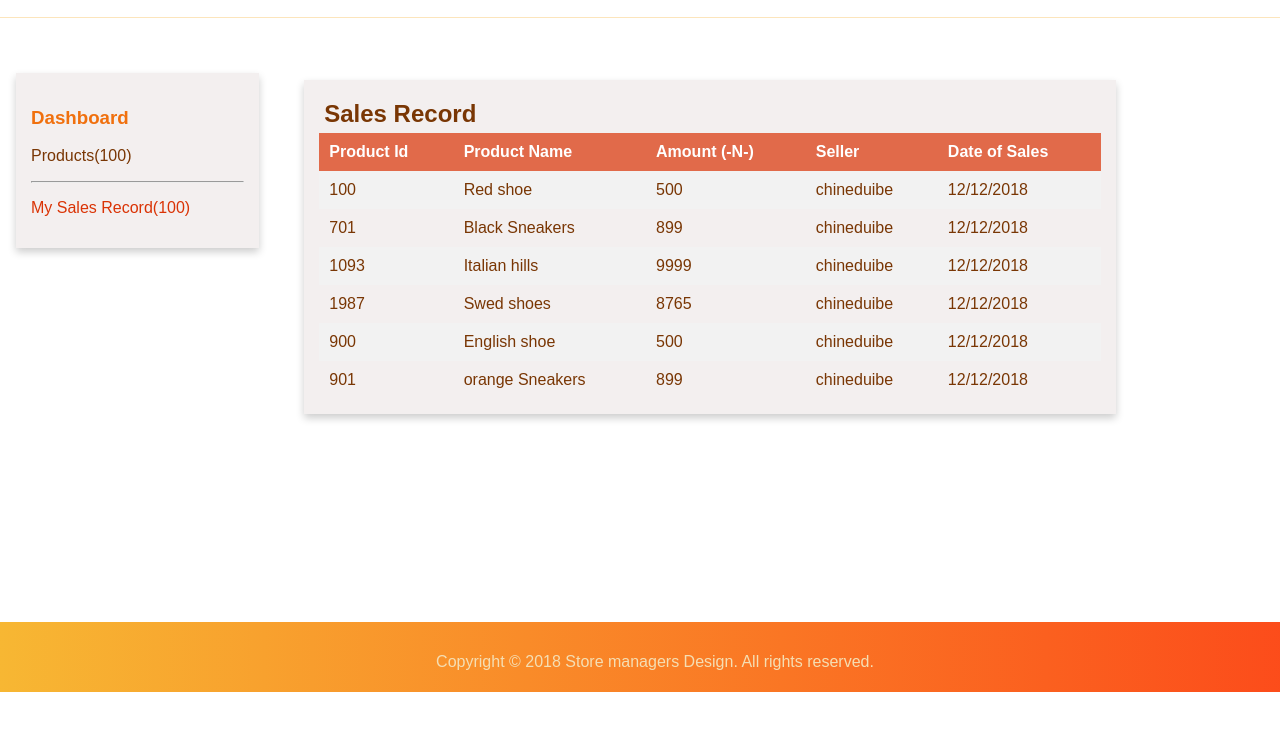
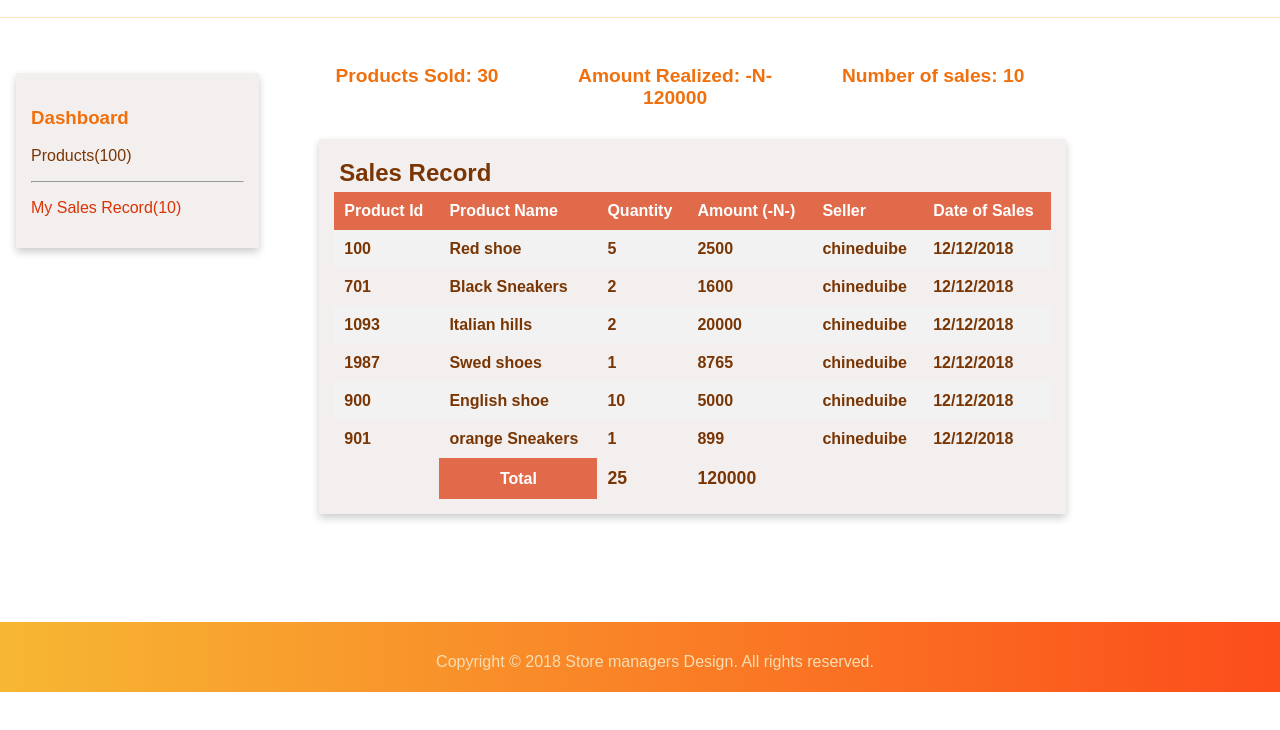
Before and after one commit to julietezekwe/Store_Manager_develop, a plain HTML site: page UI/attendant-record.html in a window 1280 px wide. Shown: the part 60-790 px from the top of the page. Drawn offline with Linux system fonts and the light colour scheme; a web font is replaced by a local one.

Commit message:
(feature) creates attendant view number amount realized and total sales

```diff
--- a/UI/attendant-record.html
+++ b/UI/attendant-record.html
@@ -28,15 +28,25 @@
                                 <h3>Dashboard</h3>
                                 <p><a href="store-attendant.html">Products(100)</a></p>
                                 <hr>
-                                <p class="active"><a href="#">My Sales Record(100)</a></p>
+                                <p class="active"><a href="#">My Sales Record(10)</a></p>
 
 
                             </div>
                             <div class="col-8">
+
                                 <div class="col-11">
 
-                                    </div>
-
+                                        <div class="center">
+                                                <div class="col-3">
+                                                        Products Sold: 30
+                                                    </div>
+                                                    <div class="col-4">
+                                                        Amount Realized: -N- 120000
+                                                    </div>
+                                                    <div class="col-3">
+                                                        Number of sales: 10
+                                                    </div>
+                                        </div>
                                     <div class="card col-11">
                                             <h2 class="table-caption">Sales Record</h2>
 
@@ -44,6 +54,7 @@
                                                     <tr>
                                                       <th>Product Id</th>
                                                       <th>Product Name</th>
+                                                      <th>Quantity</th>
                                                       <th>Amount (-N-)</th>
                                                       <th>Seller</th>
                                                       <th>Date of Sales</th>
@@ -52,27 +63,31 @@
                                                     <tr>
                                                       <td>100</td>
                                                       <td>Red shoe</td>
-                                                      <td>500</td>
+                                                      <td>5</td>
+                                                      <td>2500</td>
                                                       <td>chineduibe</td>
                                                       <td>12/12/2018</td>
                                                     </tr>
                                                     <tr>
                                                         <td>701</td>
                                                         <td>Black Sneakers</td>
-                                                        <td>899</td>
+                                                        <td>2</td>
+                                                        <td>1600</td>
                                                         <td>chineduibe</td>
                                                         <td>12/12/2018</td>
                                                     </tr>
                                                     <tr>
                                                         <td>1093</td>
                                                         <td>Italian hills</td>
-                                                        <td>9999</td>
+                                                        <td>2</td>
+                                                        <td>20000</td>
                                                         <td>chineduibe</td>
                                                         <td>12/12/2018</td>
                                                     </tr>
                                                     <tr>
                                                         <td>1987</td>
                                                         <td>Swed shoes</td>
+                                                        <td>1</td>
                                                         <td>8765</td>
                                                         <td>chineduibe</td>
                                                         <td>12/12/2018</td>
@@ -80,7 +95,8 @@
                                                     <tr>
                                                         <td>900</td>
                                                         <td>English shoe</td>
-                                                        <td>500</td>
+                                                        <td>10</td>
+                                                        <td>5000</td>
                                                         <td>chineduibe</td>
                                                         <td>12/12/2018</td>
 
@@ -88,10 +104,20 @@
                                                     <tr>
                                                         <td>901</td>
                                                         <td>orange Sneakers</td>
+                                                        <td>1</td>
                                                         <td>899</td>
                                                         <td>chineduibe</td>
                                                         <td>12/12/2018</td>
                                                     </tr>
+                                                    <tfoot>
+                                                        <tr>
+                                                            <td></td>
+                                                            <th style="text-align: center; font-weight: bold">Total</th>
+                                                            <td>25</td>
+                                                            <td>120000</td>
+                                                        </tr>
+                                                    </tfoot>
+
                                                   </table>
                                     </div>
 
--- a/UI/css/styles.css
+++ b/UI/css/styles.css
@@ -92,6 +92,15 @@ input[type="text"], input[type="password"] {
     width: 341px;
     height: 50px;
     margin-bottom: 26px;
+    border: none;
+    background: #f3efef;
+    padding-left: 15px;
+    outline: none;
+}
+input[type="search"] {
+    width: 339px;
+    height: 40px;
+    margin-left: 14px;
     border: none;
     background: #f3efef;
     padding-left: 15px;
@@ -409,3 +418,16 @@ th {
  .delete-btn:hover{
      background: #3f1201;
  }
+ td{
+     font-weight: bold;
+ }
+ tfoot td{
+
+    font-weight: bolder;
+    font-size: 1.1em;
+ }
+ .center{
+     text-align: center;
+     font-size: 1.2em;
+     font-weight: bold;
+ }
```
Also changed, not shown: UI/attendants.html (+1 -0 lines), UI/sales-record.html (+24 -5 lines).
